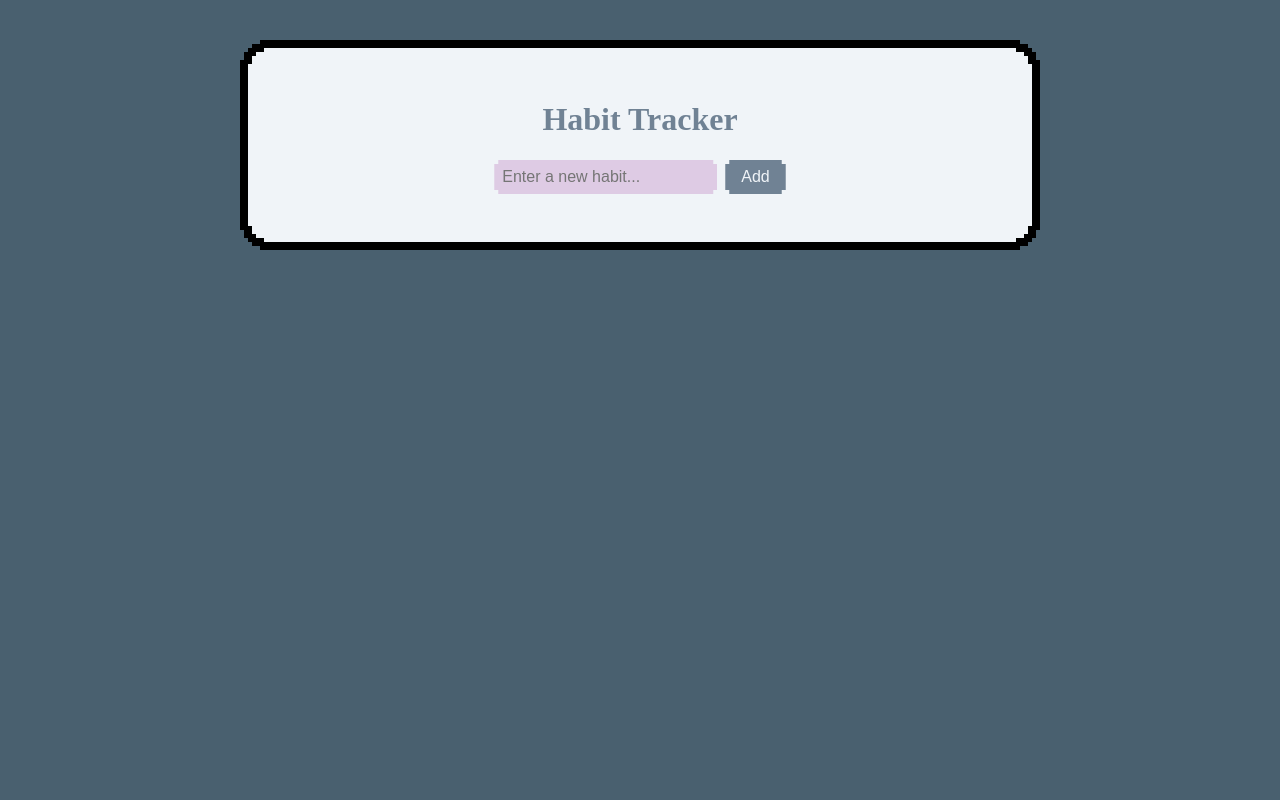
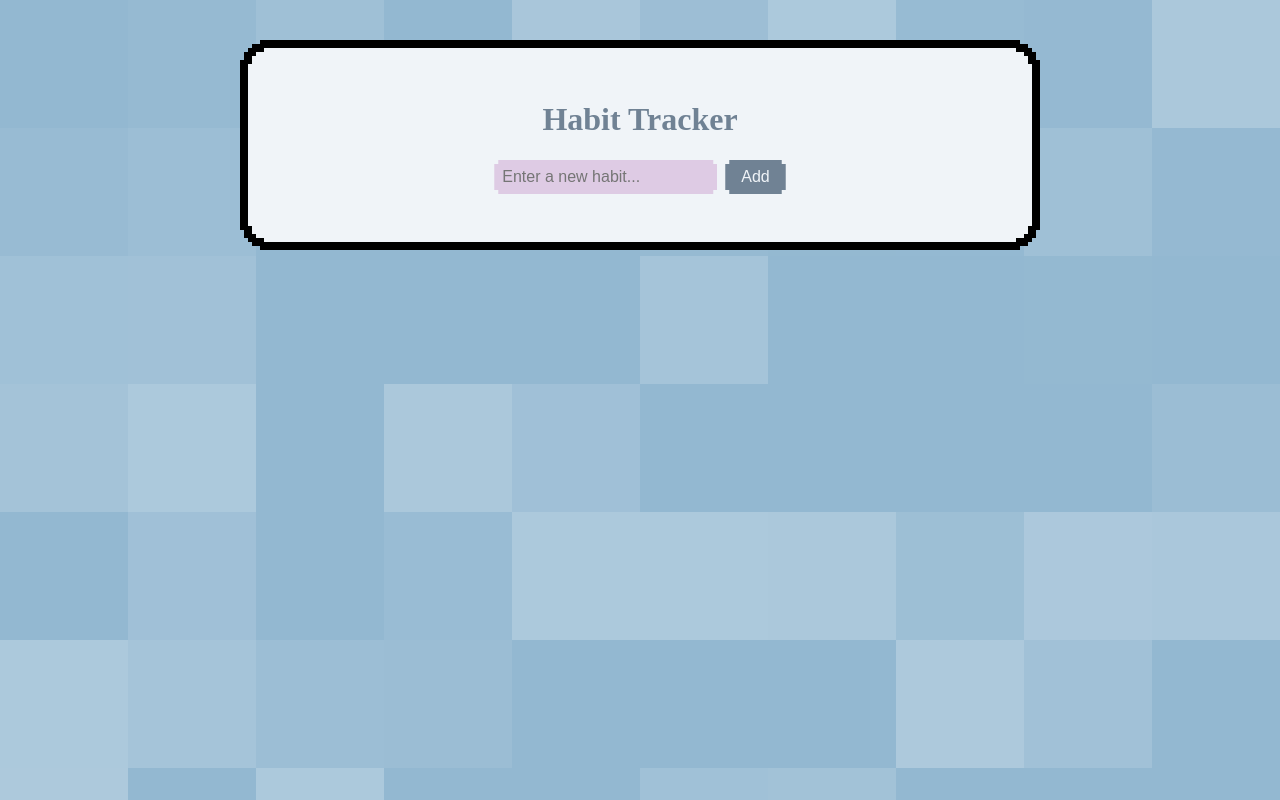
Before and after one commit to rigelle-cruz/habit-tracker, a React (Vite) app: page / in a window 1280 px wide. Built offline with nearby package versions, Linux system fonts and the light colour scheme; the HTML template or start-up script is replaced by a standard one; a web font is replaced by a local one.

Commit message:
add pixel background animation

```diff
--- a/src/App.tsx
+++ b/src/App.tsx
@@ -1,14 +1,31 @@
-import './App.css'
-import HabitList from './components/HabitList'
+import { useEffect } from 'react';
+import './App.css';
+import HabitList from './components/HabitList';
 
 function App() {
+	useEffect(() => {
+		const pix = document.getElementsByClassName(
+			'pixel'
+		) as HTMLCollectionOf<HTMLElement>;
+
+		for (let i = 0; i < pix.length; i++) {
+			pix[i].style.animationDelay = Math.ceil(Math.random() * 5000) + 'ms';
+		}
+	}, []);
+
 	return (
 		<div className="App">
+			<div className="pixel-background">
+				{[...Array(80)].map((_, index: number) => (
+					<div key={index} className="pixel"></div>
+				))}
+			</div>
+
 			<header className="App-header">
 				<HabitList />
 			</header>
 		</div>
-  )
+	);
 }
 
-export default App
+export default App;
--- a/src/index.css
+++ b/src/index.css
@@ -1,7 +1,7 @@
 :root {
   --primary-color: #f0f4f8;
   --secondary-color: #decbe4;
-  --background-color: #49606f;
+  --background-color: #93b8d1;
   --text-color: #708294;
 }
 
@@ -24,3 +24,29 @@ button:focus,
 button:focus-visible {
   outline: none;
 }
+
+
+.pixel-background {
+  position: absolute;
+  width: 100%;  height: 100%;
+  top: 50%;
+  left: 50%;
+  transform: translate(-50%, -50%);
+  overflow: hidden;
+}
+
+.pixel {
+  background: #ffffff79;
+  width: 10%;
+  padding-top: 10%;
+  float: left;
+  opacity: 0.0;
+  animation: blink 5s infinite;
+}
+
+@keyframes blink {
+  0%    {opacity: 0.0;}
+  25%   {opacity: 0.0;}
+  50%   {opacity: 0.5;}
+  100%  {opacity: 0.0;}
+}
```
Lines whose indentation alone changed are shown as unchanged.
